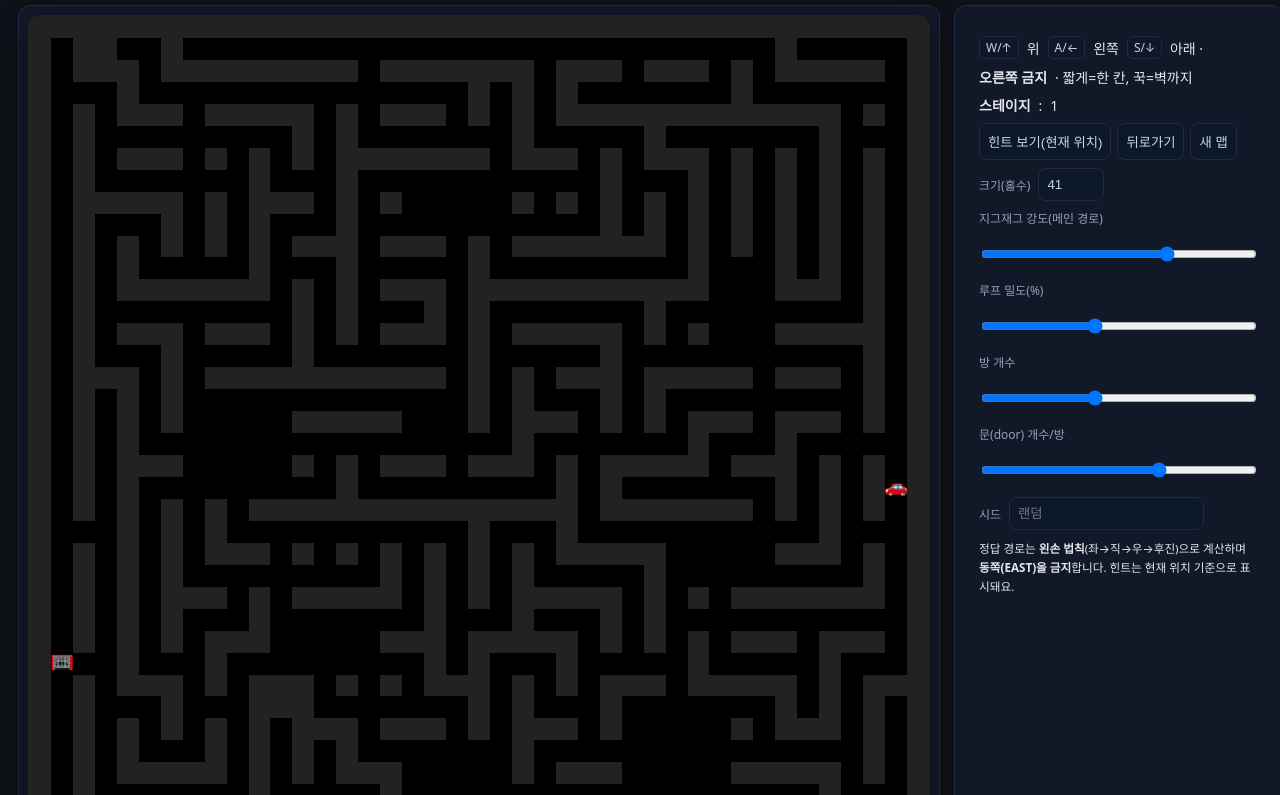
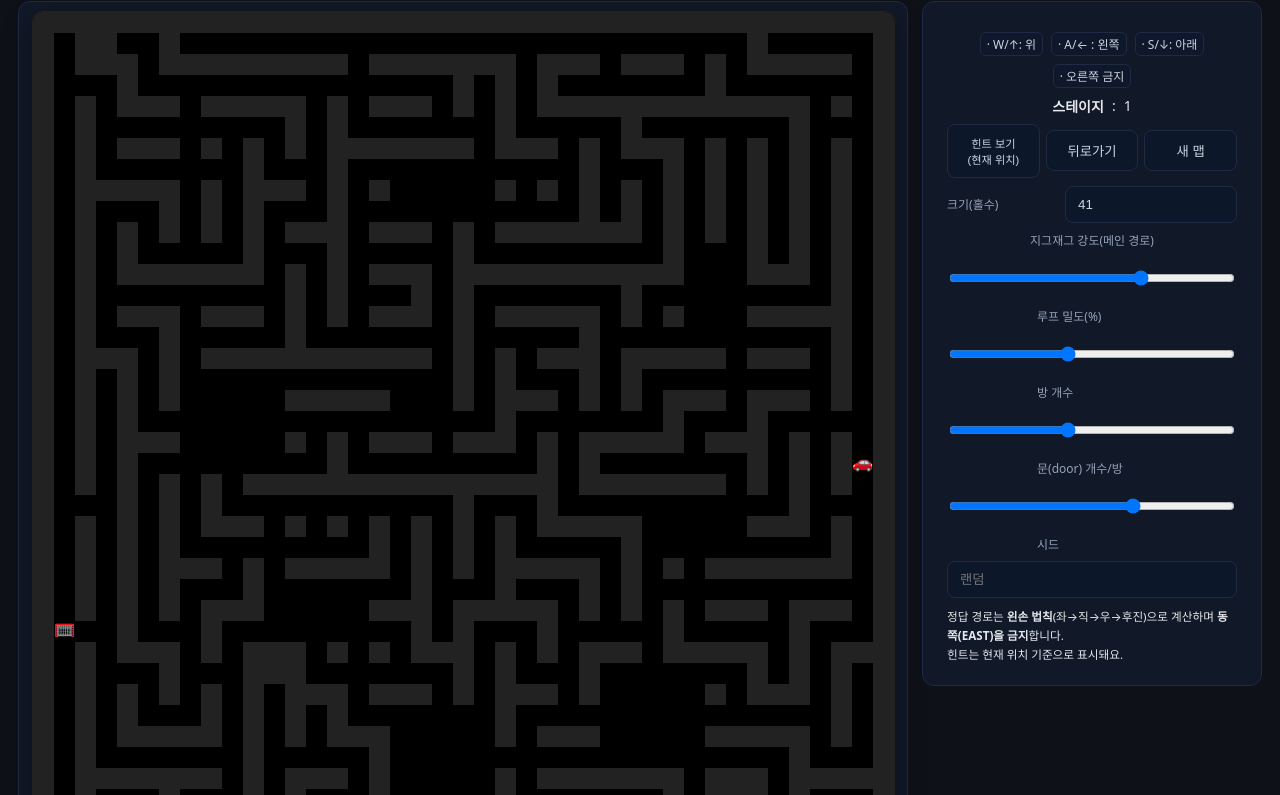
Before and after one commit to seoheejung/gpt5_left_turn_maze, a plain HTML site: page src/left_turn_maze.html in a window 1280 px wide. Shown: the part 49-844 px from the top of the page. Drawn offline with Linux system fonts and the light colour scheme.

Commit message:
README 수정

```diff
--- a/src/left_turn_maze.html
+++ b/src/left_turn_maze.html
@@ -1,10 +1,9 @@
-
 <!DOCTYPE html>
 <html lang="ko">
 <head>
 <meta charset="UTF-8" />
 <meta name="viewport" content="width=device-width, initial-scale=1" />
-<title>좌회전 미로 · 동→서 (오른쪽 금지 · 힌트/현재위치 · 뒤로가기)</title>
+<title>좌회전만 가능한 미로 게임</title>
 <style>
   :root{
     --bg:#0e1117; --panel:#111827; --text:#e5e7eb; --muted:#94a3b8;
@@ -13,42 +12,61 @@
   *{box-sizing:border-box}
   body { background: var(--bg); color: var(--text); margin:0; font-family: ui-sans-serif, system-ui, -apple-system, "Apple SD Gothic Neo", "Noto Sans KR", Roboto, "Segoe UI", Helvetica, Arial, sans-serif; }
   header { padding:16px 18px 0 }
-  h1{margin:0;font-size:18px}
-  main { display:grid; grid-template-columns: 1fr 330px; gap:14px; padding: 12px 18px 18px; }
+  h1{margin:0;font-size:18px;font-weight:600;line-height:1.2;color:var(--text);text-align:center}
+  main { display:grid; grid-template-columns: 1fr 340px; gap:14px; padding: 12px 18px 18px; align-items:start }
   .card { background: var(--panel); border: 1px solid #1f2a44; border-radius: 12px; }
   #stageWrap { display:grid; place-items:center; padding:10px }
-  canvas { background: var(--floor); image-rendering: pixelated; border-radius:10px; box-shadow: 0 0 0 1px #222, 0 10px 30px rgba(0,0,0,.35); width:min(92vw, 900px); height:auto; }
-  aside { padding:14px; font-size:14px }
-  .row { display:flex; gap:8px; align-items:center; margin:8px 0; flex-wrap:wrap }
-  label { color: var(--muted); font-size:12px }
+  /* Canvas는 CSS로 폭을 제어하고, JS에서 내부 해상도를 DPR에 맞춰 스케일합니다 */
+  canvas { width:100%; max-width: 1100px; height:auto; background: var(--floor); image-rendering: pixelated; border-radius:10px; box-shadow: 0 0 0 1px #222, 0 10px 30px rgba(0,0,0,.35); }
+  aside { padding:14px; font-size:14px; position: sticky; top: 10px; }
+  .row { display:flex; gap:8px; align-items:center; margin:8px 0; flex-wrap:wrap; justify-content: center; }
+  label { color: var(--muted); font-size:12px; min-width: 110px }
   input[type="range"]{ width: 100% }
-  input, button { background:#0d172a; border:1px solid #1f2a44; color:#cbd5e1; border-radius:8px; padding:8px; cursor:pointer }
+  input, button { background:#0d172a; border:1px solid #1f2a44; color:#cbd5e1; border-radius:8px; padding:10px 12px; cursor:pointer }
   .kbd{ background:#0f172a;border:1px solid #1f2a44;color:#cbd5e1;border-radius:6px;padding:2px 6px;font-size:12px;min-width:22px;display:inline-flex;justify-content:center }
   #toast { position: fixed; top: 14px; left: 50%; transform: translateX(-50%); background: var(--toast); color: #fff; padding: 10px 14px; border-radius: 10px; display: none; border:1px solid #4b5563; font-weight:600; }
+
+  /* 반응형: 1024px 이하에서는 우측 패널 폭을 줄이고, 840px 이하에서는 1열로 쌓기 */
+  @media (max-width: 1024px){
+    main { grid-template-columns: 1fr 300px; }
+  }
+  @media (max-width: 840px){
+    main { grid-template-columns: 1fr; }
+    aside { position: static; }
+    .row{ width: 100%; }
+    .row > button{ flex:1; }
+  }
+  /* 아주 작은 화면에서 제목 폰트 크기 보정 */
+  @media (max-width: 420px){
+    h1{ font-size:16px }
+  }
 </style>
 </head>
 <body>
   <header>
-    <h1>좌회전 미로 · 동→서 (오른쪽 금지 · 힌트 버튼/현재위치 · 뒤로가기)</h1>
+    <h1>좌회전만 가능한 미로 게임</h1>
   </header>
   <main>
     <section class="card" id="stageWrap">
-      <canvas id="game" width="860" height="860" aria-label="maze canvas"></canvas>
+      <canvas id="game" aria-label="maze canvas"></canvas>
     </section>
     <aside class="card">
       <div style="padding:8px 10px">
         <div class="row">
-          <div class="kbd">W/↑</div>위 <div class="kbd">A/←</div>왼쪽 <div class="kbd">S/↓</div>아래 · <b>오른쪽 금지</b> · 짧게=한 칸, 꾹=벽까지
+          <div class="kbd"> · W/↑: 위 </div>
+          <div class="kbd"> · A/← : 왼쪽 </div>
+          <div class="kbd"> · S/↓: 아래</div>
+          <div class="kbd">· 오른쪽 금지 </div>
         </div>
         <div class="row"><b>스테이지</b>: <span id="stageNo">1</span></div>
-        <div class="row" style="gap:6px">
-          <button id="btnHint">힌트 보기(현재 위치)</button>
-          <button id="btnBack">뒤로가기</button>
-          <button id="btnNew">새 맵</button>
+        <div class="row" style="gap:6px; width:100%">
+          <button id="btnHint" style="flex:1; font-size: 0.8em;">힌트 보기 <br>(현재 위치)</button>
+          <button id="btnBack" style="flex:1">뒤로가기</button>
+          <button id="btnNew" style="flex:1">새 맵</button>
         </div>
-        <div class="row">
+        <div class="row" style="width:100%">
           <label>크기(홀수)</label>
-          <input type="number" id="size" min="31" max="99" step="2" value="41">
+          <input type="number" id="size" min="31" max="99" step="2" value="41" style="flex:1">
         </div>
         <div class="row">
           <label>지그재그 강도(메인 경로)</label>
@@ -66,11 +84,11 @@
           <label>문(door) 개수/방</label>
           <input type="range" id="doors" min="1" max="4" value="3">
         </div>
-        <div class="row">
+        <div class="row" style="width:100%">
           <label>시드</label>
-          <input type="number" id="seed" placeholder="랜덤">
+          <input type="number" id="seed" placeholder="랜덤" style="flex:1">
         </div>
-        <small>정답 경로는 <b>왼손 법칙</b>(좌→직→우→후진)으로 계산하며 <b>동쪽(EAST)을 금지</b>합니다. 힌트는 현재 위치 기준으로 표시돼요.</small>
+        <small>정답 경로는 <b>왼손 법칙</b>(좌→직→우→후진)으로 계산하며 <b>동쪽(EAST)을 금지</b>합니다.  <br>힌트는 현재 위치 기준으로 표시돼요.</small>
       </div>
     </aside>
   </main>
@@ -96,12 +114,12 @@
 
     // === Config
     let stage = 1;
-  const CELL = 18;
+    let CELL = 18; // 화면 폭에 맞춰 동적으로 재계산
     const WALL = 1, PATH = 0;
 
     function RNG(seed){ let s=(seed>>>0)||((Math.random()*2**32)>>>0); return {next(){ s=(s*1664525+1013904223)>>>0; return s; }, float(){ return this.next()/2**32; }, int(a,b){ return a+Math.floor(this.float()*(b-a+1)); }, pick(a){ return a[Math.floor(this.float()*a.length)]; }}; }
 
-  // Carve main path (no EAST) - richness only
+    // 메인 경로(동쪽 금지)
     function carveMainPathNoEast(g, sx, sy, tx, ty, r, zigzagWeight){
       const H=g.length, W=g[0].length;
       const visited=new Set(), key=(x,y)=>y*W+x;
@@ -175,7 +193,6 @@
       }
     }
 
-  // Rooms non-overlap with doors
     function carveRoomsNonOverlap(g, r, roomCount, doorsPerRoom){
       const H=g.length, W=g[0].length;
       const rooms=[];
@@ -214,7 +231,7 @@
       }
     }
 
-  // Strict left-hand (no EAST). Returns full path or null. Cycle detection on (x,y,dir).
+    // 왼손 법칙(동쪽 금지)
     function leftHandPathNoEastStrict(g, sx, sy, tx, ty, startDir){
       const H=g.length, W=g[0].length;
       const DX=[0,1,0,-1], DY=[-1,0,1,0]; // N,E,S,W
@@ -252,28 +269,52 @@
         carveRoomsNonOverlap(g, r, rooms, doors);
         punchLoops(g, r, loopDen);
 
-      // start at EAST edge, goal at WEST edge
         const east=[], west=[];
         for(let y=1;y<n-1;y++){ if(g[y][n-2]===PATH) east.push([n-2,y]); if(g[y][1]===PATH) west.push([1,y]); }
         if(!east.length || !west.length) continue;
         for(let t=0;t<150;t++){
           const A=east[Math.floor(Math.random()*east.length)];
           const B=west[Math.floor(Math.random()*west.length)];
-        // try multiple starting headings (not EAST)
           const dirs=[3,0,2]; // W,N,S
           for(const d of dirs){
             const p = leftHandPathNoEastStrict(g, A[0],A[1], B[0],B[1], d);
             if(p) return {grid:g, start:{x:A[0],y:A[1]}, goal:{x:B[0],y:B[1]}, solution:p};
           }
         }
-      // regenerate if none works
       }
     }
 
     // === Game state
     let maze, player, goal, solutionPath, showHint=false, hintTimer=null;
     let moving=false, timer=null;
-  const backStack=[]; // 이동 기록
+    const backStack=[];
+
+    function V(name){ return getComputedStyle(document.documentElement).getPropertyValue(name).trim(); }
+
+    // 화면 폭에 맞게 CELL 재계산 + 캔버스 DPR 스케일링
+    function resizeCanvasForDisplay(n){
+      const wrap = document.getElementById('stageWrap');
+      // 실제 렌더 폭 측정 (스크롤/패딩 이슈 최소화)
+      const rect = wrap.getBoundingClientRect();
+      const avail = Math.max(200, Math.floor(rect.width - 20)); // 최소폭 가드
+
+      // CELL은 가용 폭 기준으로 항상 재계산 (작아질 때도 감소 보장)
+      CELL = Math.max(8, Math.floor(avail / n));
+
+      // CSS 크기와 내부 비트맵 크기를 매번 강제 업데이트
+      const cssSide = CELL * n;
+      canvas.style.width = cssSide + 'px';
+      canvas.style.height = cssSide + 'px';
+
+      const dpr = Math.max(1, window.devicePixelRatio || 1);
+      const internalSide = Math.max(1, Math.floor(cssSide * dpr));
+      canvas.width = internalSide;
+      canvas.height = internalSide;
+
+      // 변환행렬 초기화 후 DPR 스케일 적용 (누적 스케일 방지)
+      ctx.setTransform(1,0,0,1,0,0);
+      ctx.scale(dpr, dpr);
+    }
 
     function generate(){
       const base = parseInt(ui.size.value,10)||41;
@@ -286,14 +327,12 @@
 
       const res = buildMazeEastToWest(n, zigzag, loopDen, rooms, doors, seedVal);
       maze = res.grid; player = {...res.start}; goal = res.goal; solutionPath = res.solution;
-    canvas.width = n*CELL; canvas.height = n*CELL;
+      resizeCanvasForDisplay(n);
       ui.stageNo.textContent = String(stage);
       showHint=false; clearTimeout(hintTimer);
       backStack.length = 0; // reset history
       draw();
     }
-
-  function V(name){ return getComputedStyle(document.documentElement).getPropertyValue(name).trim(); }
 
     function draw(){
       const H=maze.length, W=maze[0].length;
@@ -309,10 +348,9 @@
           ctx.fillRect(x*CELL+CELL*0.3, y*CELL+CELL*0.3, CELL*0.4, CELL*0.4);
         }
       }
-    // goal
-    ctx.font = `${CELL*0.85}px Arial`; ctx.textAlign="center"; ctx.textBaseline="middle";
+      // goal & player (이모지 크기도 CELL 기반)
+      ctx.font = `${Math.floor(CELL*0.85)}px Arial`; ctx.textAlign="center"; ctx.textBaseline="middle";
       ctx.fillText("🥅", goal.x*CELL+CELL/2, goal.y*CELL+CELL/2);
-    // player
       ctx.fillText("🚗", player.x*CELL+CELL/2, player.y*CELL+CELL/2);
     }
 
@@ -321,7 +359,6 @@
       if(dx===1) return false; // block east
       const nx=player.x+dx, ny=player.y+dy;
       if(maze[ny]?.[nx]===0){
-      // 기록: 현재 위치 push
         backStack.push({x:player.x, y:player.y});
         player.x=nx; player.y=ny; draw();
         if(player.x===goal.x && player.y===goal.y){
@@ -340,7 +377,6 @@
     }
     function stopMove(){ moving=false; if(timer){ clearInterval(timer); timer=null; } }
 
-  // Back one step
     function stepBack(){
       if(backStack.length===0){ return; }
       stopMove();
@@ -355,12 +391,12 @@
       else if(e.key==="a"||e.key==="ArrowLeft") startMove(-1,0);
       else if(e.key==="s"||e.key==="ArrowDown") startMove(0,1);
       else if(e.key==="d"||e.key==="ArrowRight") { /* disabled */ }
-    else if(e.key==="_" || e.key==="Backspace"){ stepBack(); } // Backspace로도 가능
+      else if(e.key==="_" || e.key==="Backspace"){ stepBack(); }
       else if(e.key==="r"||e.key==="R"||e.key==="g"||e.key==="G"){ stopMove(); stage=1; generate(); }
     });
     window.addEventListener("keyup",()=> stopMove());
 
-  // Hint from current position (try W,N,S headings)
+    // Hint from current position
     ui.btnHint.addEventListener("click", ()=>{
       const dirs=[3,0,2];
       let p=null;
@@ -381,6 +417,24 @@
     ui.btnBack.addEventListener("click", stepBack);
     ui.btnNew.addEventListener("click", ()=>{ stopMove(); stage=1; generate(); });
 
+    // 화면 리사이즈 대응: CELL 재계산 후 즉시 리드로우
+    // 리사이즈 관찰 + 윈도우 리사이즈 모두 대응
+    const onResize = () => {
+      if(!maze) return;
+      const n = maze.length;
+      resizeCanvasForDisplay(n);
+      draw();
+    };
+
+    const ro = new ResizeObserver(onResize);
+    ro.observe(document.getElementById('stageWrap'));
+    ro.observe(document.body);
+    window.addEventListener('resize', () => {
+      // 간단 디바운스: 동일 프레임 내 다중 이벤트 병합
+      cancelAnimationFrame(onResize._rafId);
+      onResize._rafId = requestAnimationFrame(onResize);
+    });
+
     // boot
     generate();
   })();
```
Also changed, not shown: 2 other files. Lines whose indentation alone changed are shown as unchanged.
